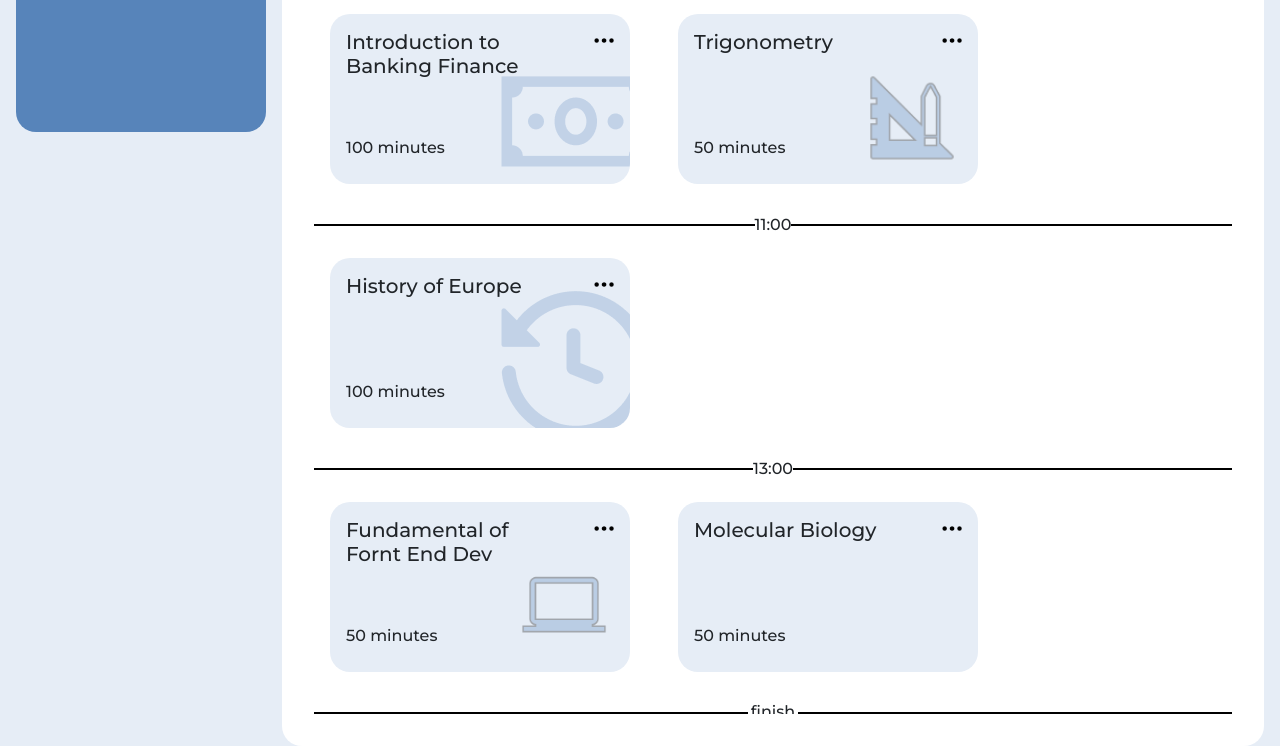
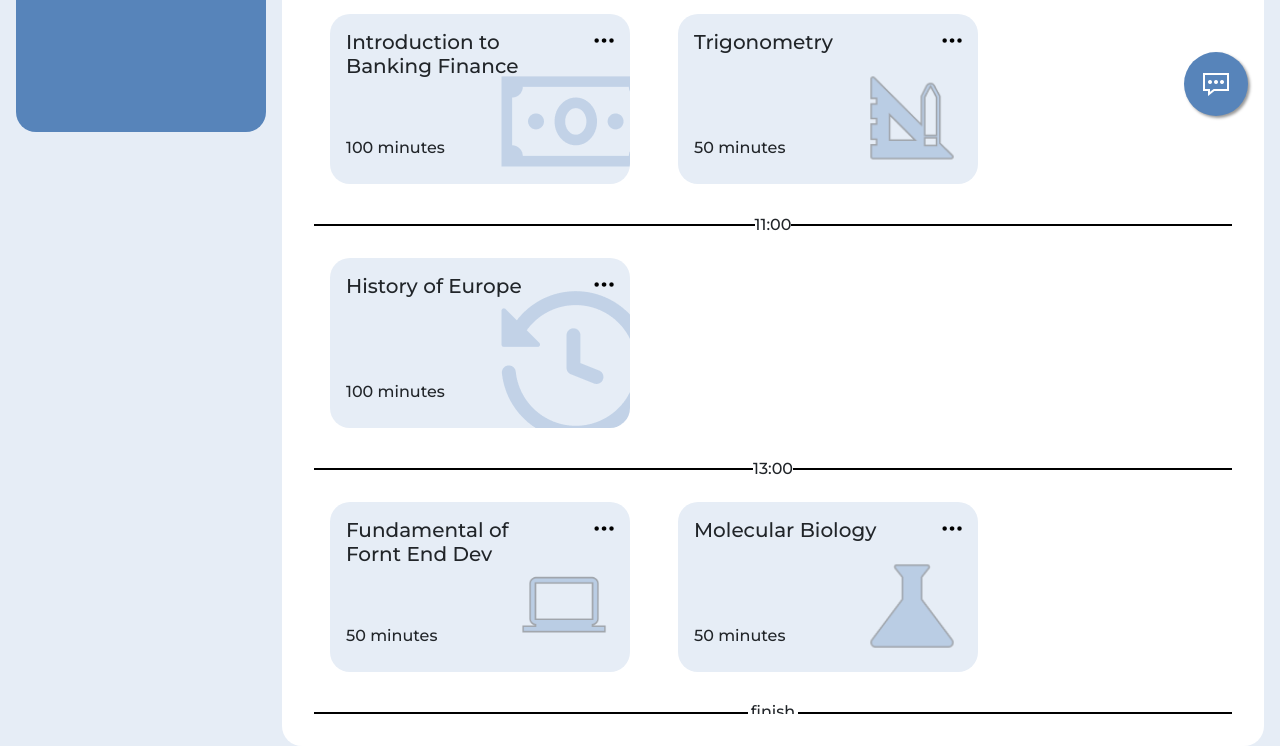
Before and after one commit to rskrfn/onlineclass-demo, a plain HTML site: page dashboard-allschedule.html in a window 1280 px wide. Shown: the part 652-1398 px from the top of the page. Drawn offline with nearby package versions, Linux system fonts and the light colour scheme.

Commit message:
1.30pm@15march

```diff
--- a/css/dashboard-allschedule.css
+++ b/css/dashboard-allschedule.css
@@ -13,6 +13,25 @@ body {
   background-color: #e6edf6;
     text-decoration: none;
 }
+
+.floatbtn{
+  display: none;
+	position:fixed;
+	width:4rem;
+	height:4rem;
+	bottom:2rem;
+	right:2rem;
+	background-color:#5784ba;
+	color:#FFF;
+	border-radius:50px;
+	text-align:center;
+	box-shadow: 2px 2px 3px #999;
+  z-index: 100;
+}
+.msg-icon{
+  padding: 1rem;
+}
+
 /*sidebar start*/
 .sidebar {
   position: fixed;
@@ -427,6 +446,20 @@ header .headermess {
   width: 100px;
   opacity: 0.3;
 }
+.science::before {
+  content: "";
+  position: absolute;
+  background-image: url(/assets/icon_science.png);
+  background-position: bottom right;
+  background-repeat: no-repeat;
+  background-size: 100%;
+  bottom: 0;
+  right: 0;
+  margin: 1rem;
+  height: 100px;
+  width: 100px;
+  opacity: 0.3;
+}
 .eventmenu {
   position: absolute;
   height: 5px;
@@ -586,6 +619,10 @@ header .headermess {
   .main-content {
     width: calc(100% - 250px);
   }
+  .floatbtn{
+    display: block;
+    transition: ease-in ;
+  }
 }
 @media only screen and (max-width: 992px) {
   .right-content {
```
